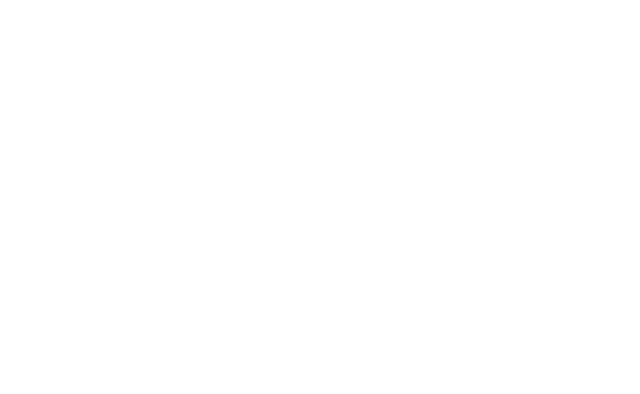
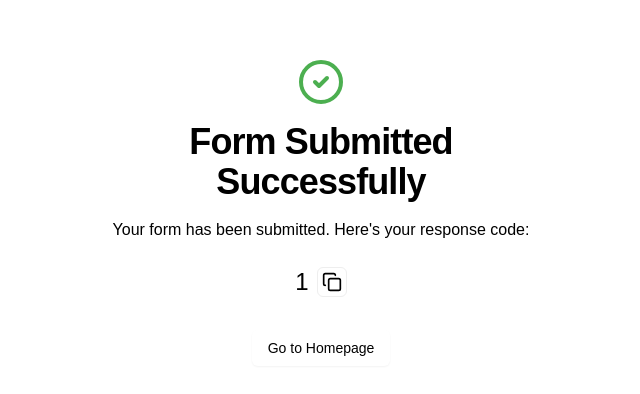
Before and after one commit to ArjunRaveendran8055/newTens2.0, a React (Vite) app in the folder client/: page /SubmitSuccess/1 in a window 1280 px wide. Before the commit this address had no page. Shown: the part 188-582 px from the top of the page, without its empty margins (319-959 px from the left). Built offline with nearby package versions, Linux system fonts and the light colour scheme; a web font is replaced by a local one.

Commit message:
reg form response id and success page done and fix minor errors

```diff
--- a/client/src/app/App.jsx
+++ b/client/src/app/App.jsx
@@ -28,6 +28,7 @@ import ApproveStudents from "../components/ApproveStudents/ApproveStudents";
 import Batches from "../components/CentreandBatches/Batches";
 import DisplayBatches from "../components/CentreandBatches/DisplayBatches";
 import Asignaa from "../components/classComponents/Asignaa";
+import SubmitSuccess from "../layouts/SubmitSuccess";
 function App() {
   axios.defaults.baseURL = "http://localhost:8055";
   axios.defaults.withCredentials = true;
@@ -46,6 +47,7 @@ function App() {
         />
 
         <Route path="/regForm" element={<RegForm></RegForm>} />
+        <Route path="/SubmitSuccess/:resid" element={<SubmitSuccess></SubmitSuccess>} />
 
         <Route path="" element={<Dashboard />}>
           <Route path="/home" element={<Home />} />
--- a/client/src/layouts/RegForm.jsx
+++ b/client/src/layouts/RegForm.jsx
@@ -5,11 +5,13 @@ import allStates from "./statesdistricts.json";
 import addImg from "./addimg.jpg";
 import compressImage from "browser-image-compression";
 import allSyllabus from "./syllabus.json";
+import { useNavigate } from "react-router-dom";
+
 
 const RegForm = () => {
 
 
-
+  const navigate = useNavigate();
 
   const [imageUrl, setImageUrl] = useState(addImg);
 
@@ -225,6 +227,9 @@ const RegForm = () => {
         .post("/registration/submitStudent", formDataLast)
         .then((response) => {
           console.log("submitted successfully:", response.data);
+          console.log(response.data.data,"aiii")
+          navigate(`/SubmitSuccess/${response.data.data.responseId}`)
+
         })
         .catch((error) => {
           console.error("Error submitting form data:", error);
@@ -496,27 +501,7 @@ const RegForm = () => {
           </div>
 
           <div className="grid grid-cols-1 md:grid-cols-2 gap-4">
-            <div>
-              <label htmlFor="class">Class</label>
-              <div className="w-50">
-                <Select
-                  name="class"
-                  disabled={!formData.level}
-                  onChange={(e) =>
-                    handleInputChange({ target: { name: "class", value: parseInt(e) } })
-                  }
-                >
-                  {classList?.map((data,i)=>(<Option key={i} value={data.cls+''}>
-                      {data.txt}
-                    </Option>))}
-                </Select>
-              </div>
-              {errors.class && (
-                <span className="text-sm  text-red-500">
-                  {" * " + errors.class}
-                </span>
-              )}
-            </div>
+
 
             <div>
               <label htmlFor="syllabus">Syllabus</label>
@@ -540,9 +525,7 @@ const RegForm = () => {
                 </span>
               )}
             </div>
-          </div>
 
-          <div className="grid grid-cols-1 md:grid-cols-2 gap-4">
             <div>
               <label htmlFor="class">Level Of Education</label>
               <div className="w-50">
@@ -561,6 +544,40 @@ const RegForm = () => {
               </div>
               {/* {errors.class && <span className="text-sm  text-red-500">{" * "+ errors.class}</span>} */}
             </div>
+
+          </div>
+
+          <div className="grid grid-cols-1 md:grid-cols-2 gap-4">
+
+
+
+            <div>
+              <label htmlFor="class">Class</label>
+              <div className="w-50">
+                <Select
+                  name="class"
+                  disabled={!formData.level}
+                  onChange={(e) =>
+                    handleInputChange({ target: { name: "class", value: parseInt(e) } })
+                  }
+                >
+                  {classList?.map((data,i)=>(<Option key={i} value={data.cls+''}>
+                      {data.txt}
+                    </Option>))}
+                </Select>
+              </div>
+              {errors.class && (
+                <span className="text-sm  text-red-500">
+                  {" * " + errors.class}
+                </span>
+              )}
+            </div>
+
+
+
+
+
+
           </div>
 
           <div className="">
--- /dev/null
+++ b/client/src/layouts/SubmitSuccess.jsx
@@ -0,0 +1,88 @@
+import React, { useEffect } from 'react';
+import { useParams } from 'react-router-dom';
+
+function SubmitSuccess() {
+
+    const { resid } = useParams();
+
+    useEffect(() => {
+
+    console.log(resid)
+
+    }, [])
+
+
+  return (
+    <div className="flex min-h-screen flex-col items-center justify-center bg-background px-4 py-12 sm:px-6 lg:px-8">
+      <div className="mx-auto max-w-md text-center">
+        <CircleCheckIcon className="mx-auto h-12 w-12 text-green-500" />
+        <h1 className="mt-4 text-3xl font-bold tracking-tight text-foreground sm:text-4xl">
+          Form Submitted Successfully
+        </h1>
+        <p className="mt-4 text-muted-foreground">Your form has been submitted. Here's your response code:</p>
+        <div className="mt-4 flex items-center justify-center rounded-md bg-muted px-4 py-2 text-2xl font-medium text-foreground">
+          <span>{resid}</span>
+          <button
+            className="ml-2 rounded-md border border-muted-foreground/20 p-1 hover:bg-muted-foreground/10"
+            onClick={() => {
+              navigator.clipboard.writeText(resid);
+              alert("Copied response code to clipboard!");
+            }}
+          >
+            <CopyIcon className="h-5 w-5" />
+          </button>
+        </div>
+        <div className="mt-6">
+          <a
+            href="https://new10s.in/about-us/"
+            className="inline-flex items-center rounded-md bg-primary px-4 py-2 text-sm font-medium text-primary-foreground shadow-sm transition-colors hover:bg-primary/90 focus:outline-none focus:ring-2 focus:ring-primary focus:ring-offset-2"
+          >
+            Go to Homepage
+          </a>
+        </div>
+      </div>
+    </div>
+  );
+}
+
+function CircleCheckIcon(props) {
+  return (
+    <svg
+      {...props}
+      xmlns="http://www.w3.org/2000/svg"
+      width="24"
+      height="24"
+      viewBox="0 0 24 24"
+      fill="none"
+      stroke="currentColor"
+      strokeWidth="2"
+      strokeLinecap="round"
+      strokeLinejoin="round"
+    >
+      <circle cx="12" cy="12" r="10" />
+      <path d="m9 12 2 2 4-4" />
+    </svg>
+  );
+}
+
+function CopyIcon(props) {
+  return (
+    <svg
+      {...props}
+      xmlns="http://www.w3.org/2000/svg"
+      width="24"
+      height="24"
+      viewBox="0 0 24 24"
+      fill="none"
+      stroke="currentColor"
+      strokeWidth="2"
+      strokeLinecap="round"
+      strokeLinejoin="round"
+    >
+      <rect width="14" height="14" x="8" y="8" rx="2" ry="2" />
+      <path d="M4 16c-1.1 0-2-.9-2-2V4c0-1.1.9-2 2-2h10c1.1 0 2 .9 2 2" />
+    </svg>
+  );
+}
+
+export default SubmitSuccess;
```
Also changed, not shown: 8 other files (tests, documents, lock files or other folders).
